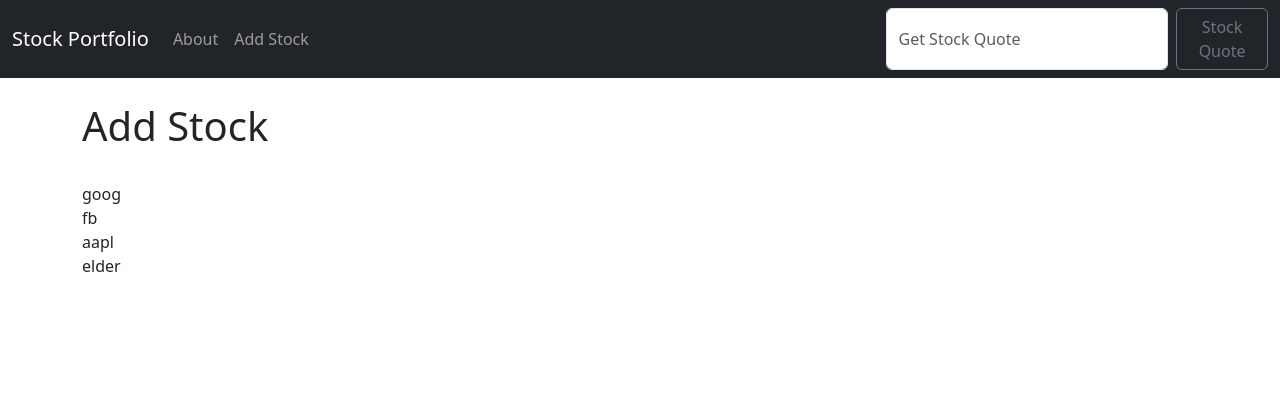
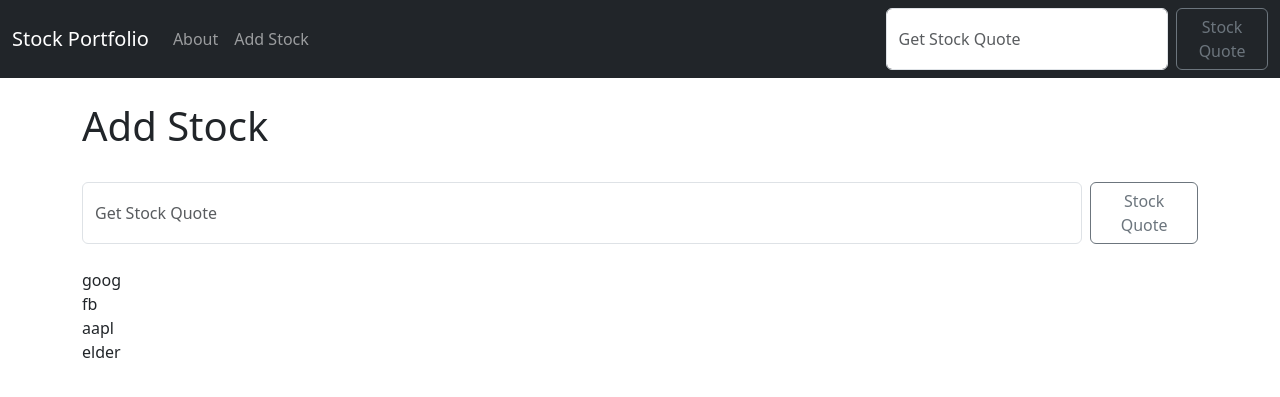
Before and after one commit to JozCrzBrgn/Stock-Market-App, a Django app: page /add_stock/ in a window 1280 px wide. Shown: the top 397 px of the page. Run offline with Django 5.2, Linux system fonts and the light colour scheme; data comes from the database, SQL or seed files in the repository.

Commit message:
Agregamos un formulario a "add_stock.html"

```diff
--- a/quotes/templates/add_stock.html
+++ b/quotes/templates/add_stock.html
@@ -5,6 +5,13 @@
 <h1>Add Stock</h1>
 <br/>
 
+<form action="{% url 'add_stock' %}" class="d-flex" role="search" method="POST">
+    {% csrf_token %}
+    <input class="form-control me-2" type="search" placeholder="Get Stock Quote" aria-label="Search" name="ticker">
+    <button class="btn btn-outline-secondary" type="submit">Stock Quote</button>
+</form>
+<br/>
+
 {% for item in  ticker %}
     {{ item }}<br/>
 {% endfor %}
```
